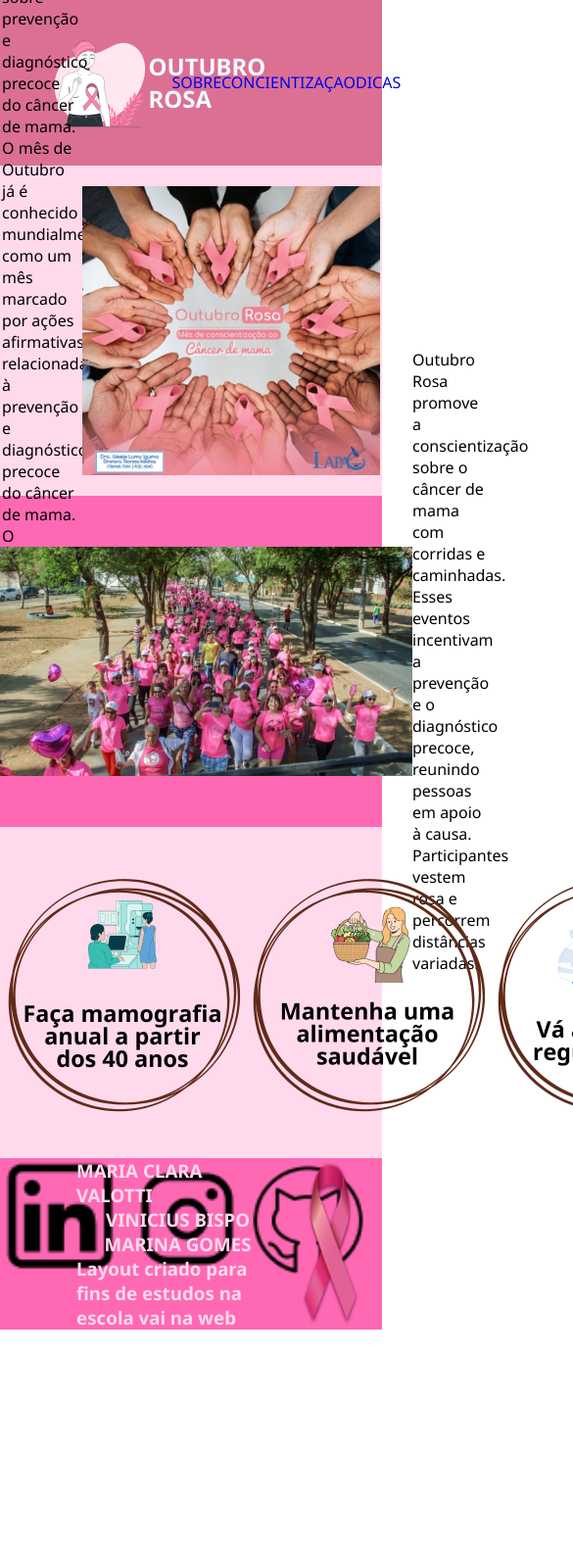
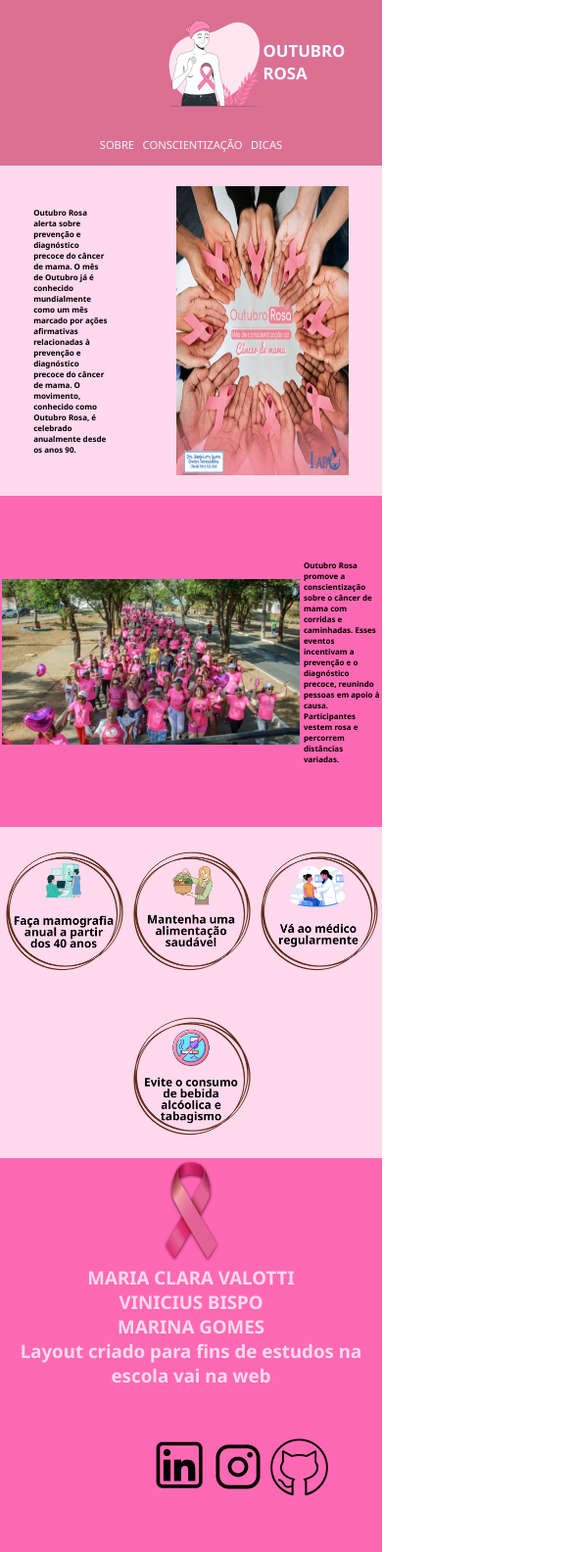
Before and after one commit to MariaClaravalotti/Outubro-rosa, a plain HTML site: page index.html in a window 390 px wide. Shown: the top 1584 px of the page at 98% size, 585 px wide, since content can reach past the window. Before the commit the page ends 1357 px from the top, so only its background shows below. Drawn offline with Linux system fonts and the light colour scheme; files whose address does not match are found by name.

Commit message:
mobile feito

```diff
--- a/index.html
+++ b/index.html
@@ -1,5 +1,5 @@
 <!DOCTYPE html>
-<html lang="en">
+<html lang="pt-BR">
 
 <head>
     <meta charset="UTF-8">
@@ -17,13 +17,15 @@
         </section>
         <section class="caixa2">
             <nav>
-                <a href="https://bvsms.saude.gov.br/outubro-rosa-mes-de-conscientizacao-sobre-o-cancer-de-mama-2/">
                     <ul>
-                        <li>SOBRE</li>
-                        <li>CONCIENTIZAÇAO</li>
-                        <li>DICAS</li>
+                        <li><a href="https://bvsms.saude.gov.br/outubro-rosa-mes-de-conscientizacao-sobre-o-cancer-de-mama-2/">SOBRE</a></li>
+
+                        <li><a href="https://bvsms.saude.gov.br/outubro-rosa-mes-de-conscientizacao-sobre-o-cancer-de-mama-2/">CONSCIENTIZAÇÃO</a></li>
+
+                        <li><a href="https://bvsms.saude.gov.br/outubro-rosa-mes-de-conscientizacao-sobre-o-cancer-de-mama-2/">DICAS</a></li>
+
                     </ul>
-                </a>
+
             </nav>
         </section>
     </header>
@@ -51,9 +53,9 @@
 </body>
 <footer>
     <section class="caixa6">
-        <img src="./images/linkedin.png"/>
-        <img src="./images/insta.png"/>
-        <img src="./images/git.png"/>
+        <a href="https://www.linkedin.com/in/maria-clara-oliveira-2869b51ab/"><img src="./images/linkedin.png"/></a>
+        <a href="https://www.linkedin.com/in/maria-clara-oliveira-2869b51ab/"><img src="./images/insta.png"/> </a>
+        <a href="https://github.com/MariaClaravalotti"> <img src="./images/git.png"/></a>
     </section>
     <section class="caixa7">
         <h3>MARIA CLARA VALOTTI</h3>
--- a/style.scss
+++ b/style.scss
@@ -18,6 +18,14 @@ header {
   display: flex;
   justify-content: space-around;
 
+  @media (max-width:400px) {
+    display: flex;
+    flex-direction: column;
+    justify-content: space-around;
+    font-size: 0.7rem;
+
+  }
+
   .caixa1 {
     width: 30vw;
     display: flex;
@@ -25,10 +33,12 @@ header {
     align-items: center;
     padding-left: 2rem;
 
+
   }
 
   .caixa2 {
     width: 50vw;
+
   }
 
   ul {
@@ -39,6 +49,14 @@ header {
       transform: scale(1.1);
       transition: background-color 0.3s, transform 0.3s;
       list-style: none;
+      color: #18010c;
+      box-shadow: 0 0 40px #7d2ae8;
+      border-radius: 2rem;
+    }
+
+    a {
+      text-decoration: none;
+      color: aliceblue;
     }
 
   }
@@ -53,13 +71,26 @@ main {
     top: 1rem;
     background-color: #FFD9EC;
     height: 40vh;
+    @media (max-width:400px) {
+      p {
+        font-size: 0.5rem;
+        font-weight: bold;
+        width: 20vw;
+      }
+      img {
+        width: 45vw;
+      }
+
+    }
 
     p {
       width: 20%;
     }
-    img{
+
+    img {
       height: 35vh;
     }
+
   }
 
   .caixa4 {
@@ -68,35 +99,82 @@ main {
     align-items: center;
     background-color: #FF69B4;
     height: 40vh;
+    @media(max-width:400px){
+      img{
+        height: 20vh;
       }
+      p {
+        font-size: 0.5rem;
+        font-weight: bold;
+        width: 20vw;
+      }
+    }
+  }
+
   p {
     width: 20%;
   }
-  .caixa5{
+
+  .caixa5 {
     display: flex;
     justify-content: space-around;
     align-items: center;
     background-color: #FFD9EC;
     height: 40vh;
+    @media(max-width:400px){
+      display: flex;
+      flex-wrap: wrap;
+      img{
+        height: 15vh;
+      }
+    }
+
+  }
+
+  img:hover {
+    transform: scale(1.1);
+    transition: background-color 0.3s, transform 0.3s;
+    cursor: pointer;
+    box-shadow: 0 0 40px #7d2ae8;
+    border-radius: 2rem;
 
   }
 }
-  footer{
+
+footer {
   width: 100%;
   display: flex;
   justify-content: space-around;
   background-color: #FF69B4;
-    .caixa6{
+  @media(max-width:400px){
+    display: flex;
+    flex-direction: column-reverse;
+    align-items: center;
+
+  }
+
+  .caixa6 {
     display: flex;
     justify-content: space-around;
     width: 20vw;
-      height: 15vh;
+    height: 20vh;
     background-color: #FF69B4;
+    align-items: center;
   }
-    .caixa7{
+
+  .caixa7 {
     color: #FFD9EC;
     align-items: center;
     display: flex;
     flex-direction: column;
+    @media(max-width: 400px){
+      text-align: center;
+
     }
   }
+
+  img:hover {
+    box-shadow: 0 0 40px #7d2ae8;
+    border-radius: 2rem;
+  }
+}
```
Also changed, not shown: style.css, 1 other file. Lines whose indentation alone changed are shown as unchanged.
